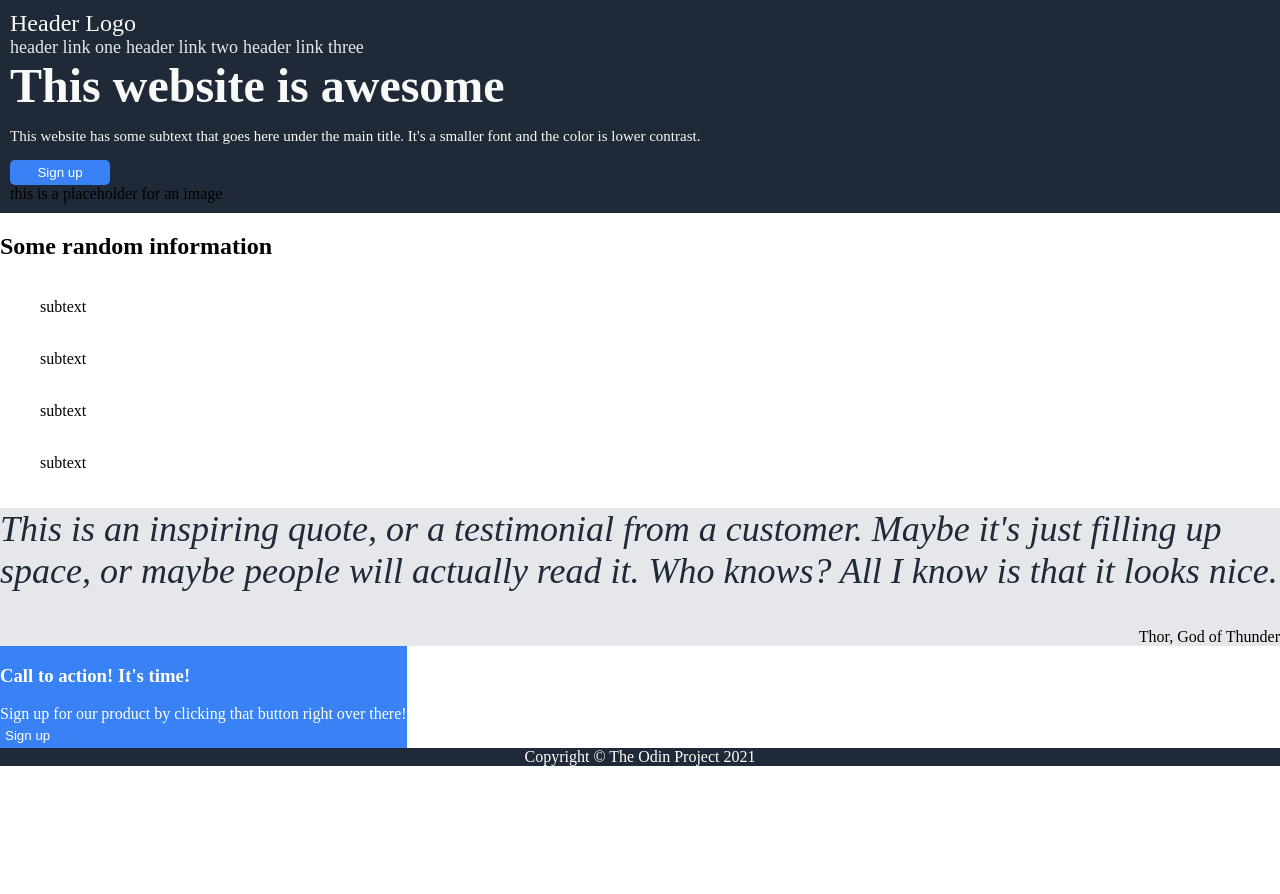
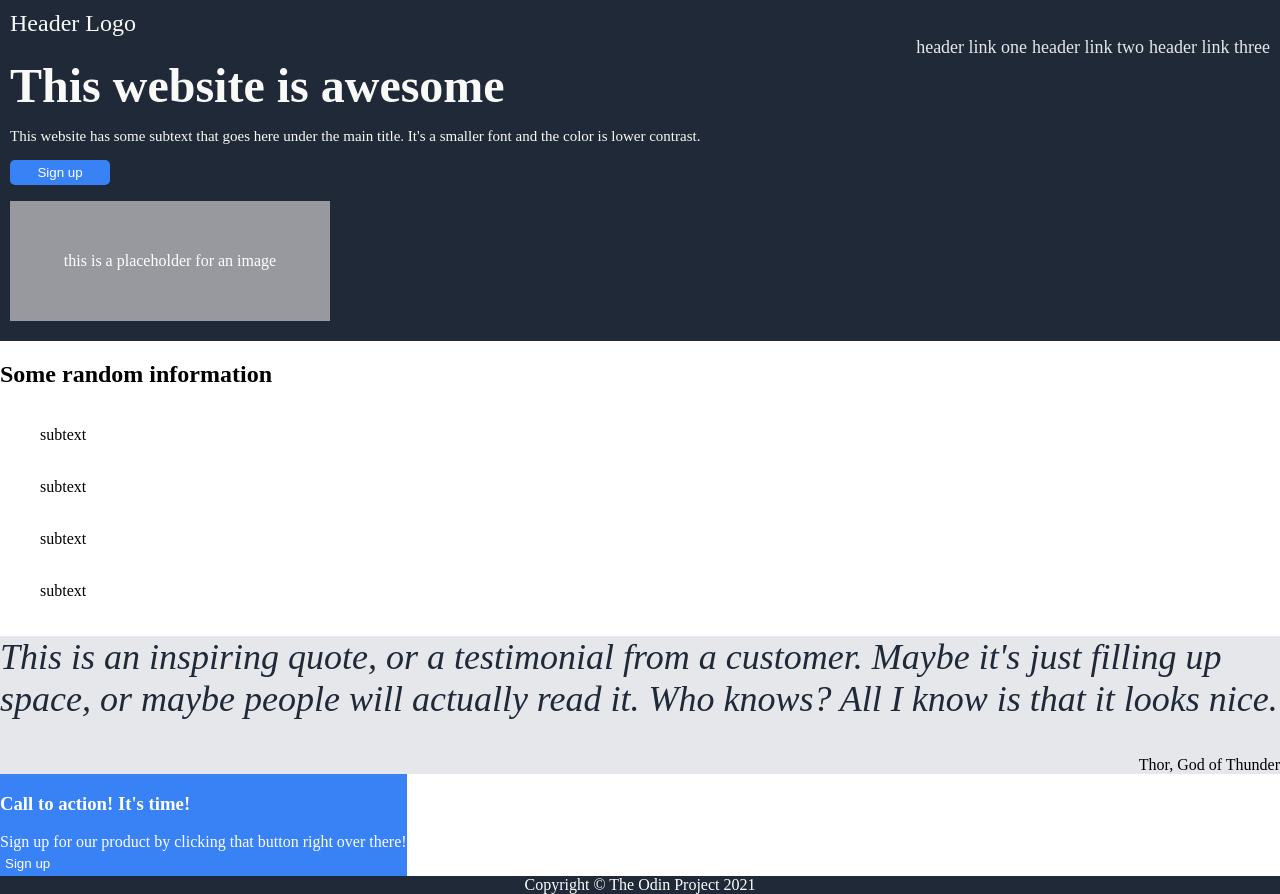
Before and after one commit to aebelgirma/landing-page-project, a plain HTML site: page index.html in a window 1280 px wide. Before the commit the page ends 800 px from the top, so only its background shows below. Drawn offline with Linux system fonts and the light colour scheme.

Commit message:
Edit style.css continue color/font style edit and few flex change in top section

```diff
--- a/style.css
+++ b/style.css
@@ -4,14 +4,21 @@ body {
 
 .top {
     background-color: #1F2937;
-    justify-content: space-between;
     padding: 10px;
+    /* display: flex; */
+    /* justify-content: space-between; */
 }
 
-.header-1 {
+.header-link, .header-logo {
+    display: flex;
+}
+
+.header-link {
     gap: 16px;
     display: flex;
-    justify-content: space-between;
+    /* align-items: center; */
+    /* align-content: flex-start; */
+    justify-content: right;
 }
 
 .header-logo {
@@ -19,7 +26,7 @@ body {
     font-size: 24px;
     color: #f9faf8;
     display: flex;
-    align-content: right;
+    align-content: left;
 }
 
 ul {
@@ -59,7 +66,22 @@ h1 {
     border: none;
 }
 
+.grey-box {
+    background-color: #97999e;
+    height: 120px;
+    width: 320px;
+    margin: 16px 0 10px;
+    display: flex;
+    justify-content: center;
+    align-items: center;
+}
+
+.placeholder {
+    color: white;
+}
+
 .midddle {
+    display: flex;
 }
 
 .quote {
```
